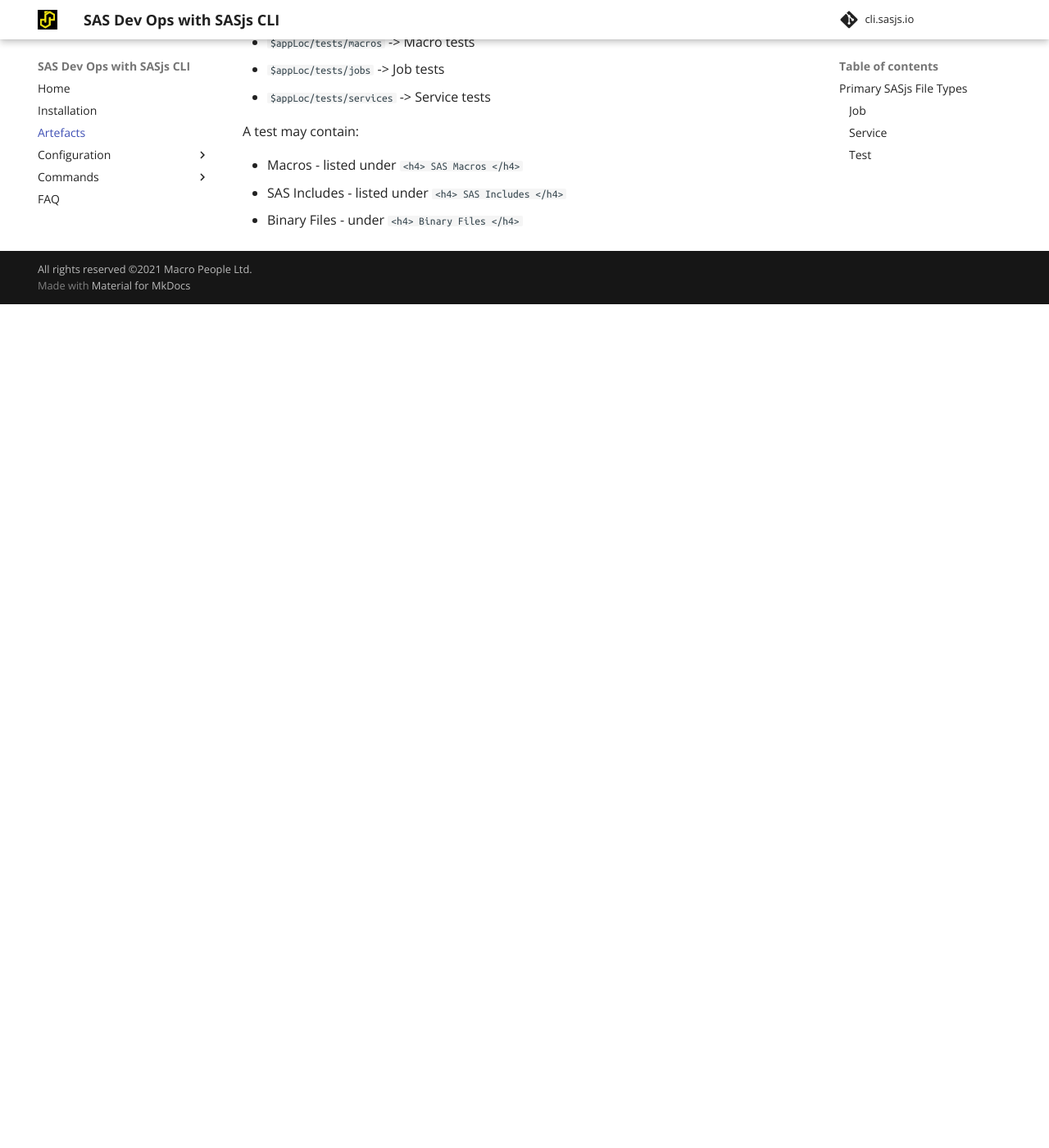
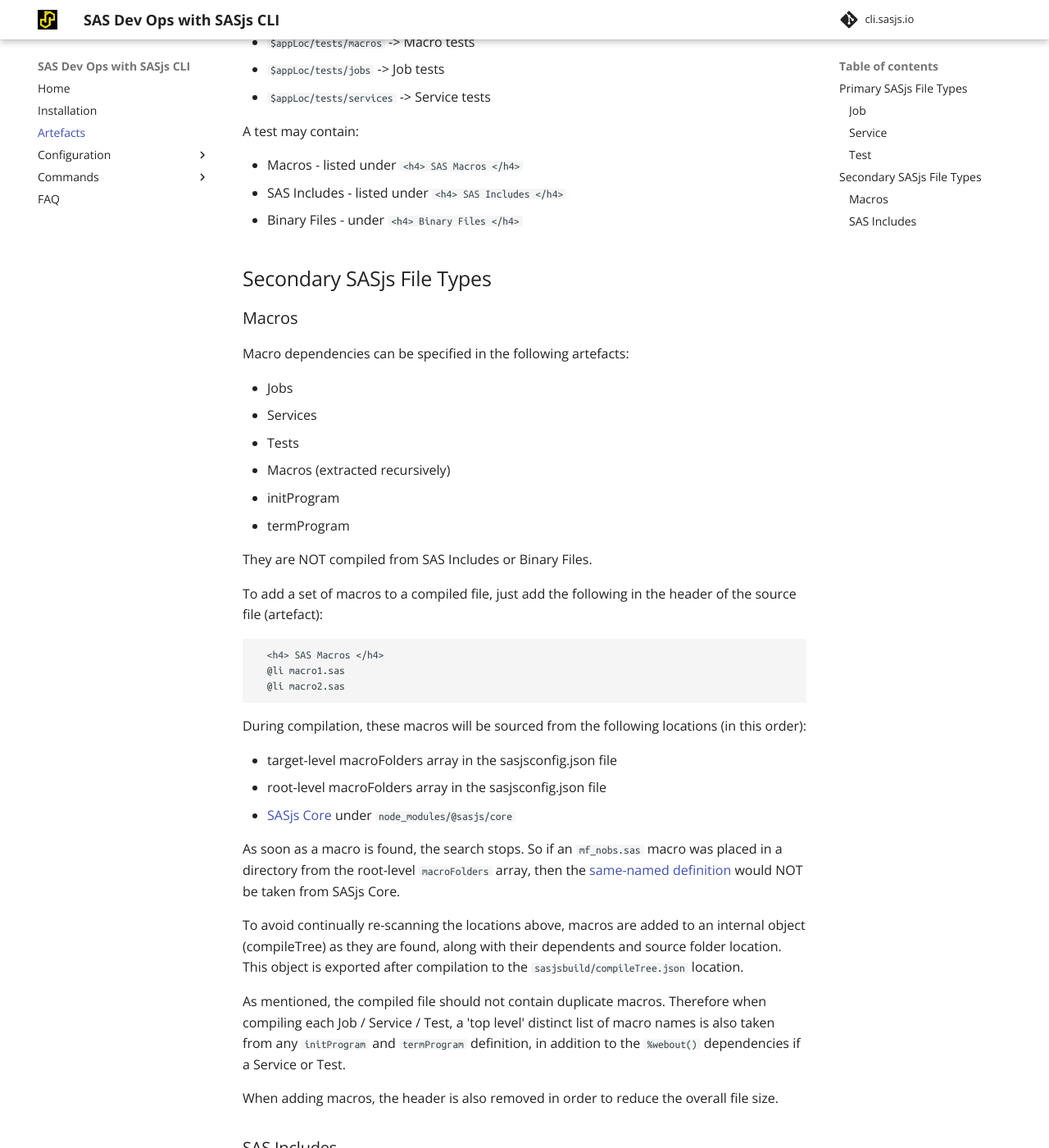
Before and after one commit to sasjs/cli.sasjs.io, an MkDocs documentation site: the page built from docs/artefacts.md, in a window 1280 px wide and 1400 px high, scrolled down 1352 px. Shown: the whole window at 82% size. Built offline with MkDocs 1.6.1 and Material for MkDocs 9.7.7, drawn with Linux system fonts in a browser that asks for light colours; comment, search, counter and statistics services are not loaded; before the commit the page ends 1723 px from its top, so only the background shows below that; some of the changed text lies outside the part shown.

Commit message:
chore: automated commit

````diff
--- a/docs/artefacts.md
+++ b/docs/artefacts.md
@@ -52,3 +52,76 @@
 * Macros - listed under `<h4> SAS Macros </h4>`
 * SAS Includes - listed under `<h4> SAS Includes </h4>`
 * Binary Files - under `<h4> Binary Files </h4>`
+
+## Secondary SASjs File Types
+
+### Macros
+
+Macro dependencies can be specified in the following artefacts:
+
+* Jobs
+* Services
+* Tests
+* Macros (extracted recursively)
+* initProgram
+* termProgram
+
+They are NOT compiled from SAS Includes or Binary Files.
+
+To add a set of macros to a compiled file, just add the following in the header of the source file (artefact):
+
+```
+  <h4> SAS Macros </h4>
+  @li macro1.sas
+  @li macro2.sas
+```
+
+During compilation, these macros will be sourced from the following locations (in this order):
+
+* target-level macroFolders array in the sasjsconfig.json file
+* root-level macroFolders array in the sasjsconfig.json file
+* [SASjs Core](https://core.sasjs.io) under `node_modules/@sasjs/core`
+
+As soon as a macro is found, the search stops.  So if an `mf_nobs.sas` macro was placed in a directory from the root-level `macroFolders` array, then the [same-named definition](https://core.sasjs.io/mf__nobs_8sas.html) would NOT be taken from SASjs Core.
+
+To avoid continually re-scanning the locations above, macros are added to an internal object (compileTree) as they are found, along with their dependents and source folder location.  This object is exported after compilation to the `sasjsbuild/compileTree.json` location.
+
+As mentioned, the compiled file should not contain duplicate macros.  Therefore when compiling each Job / Service / Test, a 'top level' distinct list of macro names is also taken from any `initProgram` and `termProgram` definition, in addition to the `%webout()` dependencies if a Service or Test.
+
+When adding macros, the header is also removed in order to reduce the overall file size.
+
+### SAS Includes
+
+Whilst macro definitions can be easily copy pasted into the beginning of a job, arbitrary SAS code files cannot (as they are executed immediately rather than compiled into a macro catalog).
+
+To enable arbitrary SAS code files (SAS Includes), the compile process will wrap the code in data step `put '(source code);';` statements and assign a designated fileref to enable the code to be easily `%inc`'d at the preferred point of execution.
+
+SAS Include dependencies can be specified in the following artefacts:
+
+* Jobs
+* Services
+* Tests
+
+They are NOT compiled from macros or other SAS Includes.
+
+To add a set of SAS Includes to a compiled file, add the following in the source file (artefact) header:
+
+```
+  <h4> SAS Includes </h4>
+  @li somefile.sas MYREF
+  @li anotherfile.ddl MOJFREF
+```
+
+During compilation, the locations below will be searched for files named `somefile.sas` and `anotherfile.ddl`:
+
+* [target-level programFolders array](https://cli.sasjs.io/sasjsconfig.html#targets_items_anyOf_i0_programFolders) in the sasjsconfig.json file
+* [root-level programFolders array](https://cli.sasjs.io/sasjsconfig.html#programFolders) in the sasjsconfig.json file
+
+When the file is found, it is wrapped in `put` statements and added to the compiled file, along with a `filename` statement corresponding to the user-provided fileref (eg `MYREF` or `MOJREF`).
+
+To run this code as part of your Job, Service, or Test - just execute as follows:
+
+```sas
+%inc MYREF;
+%inc MOJREF;
+```
````
